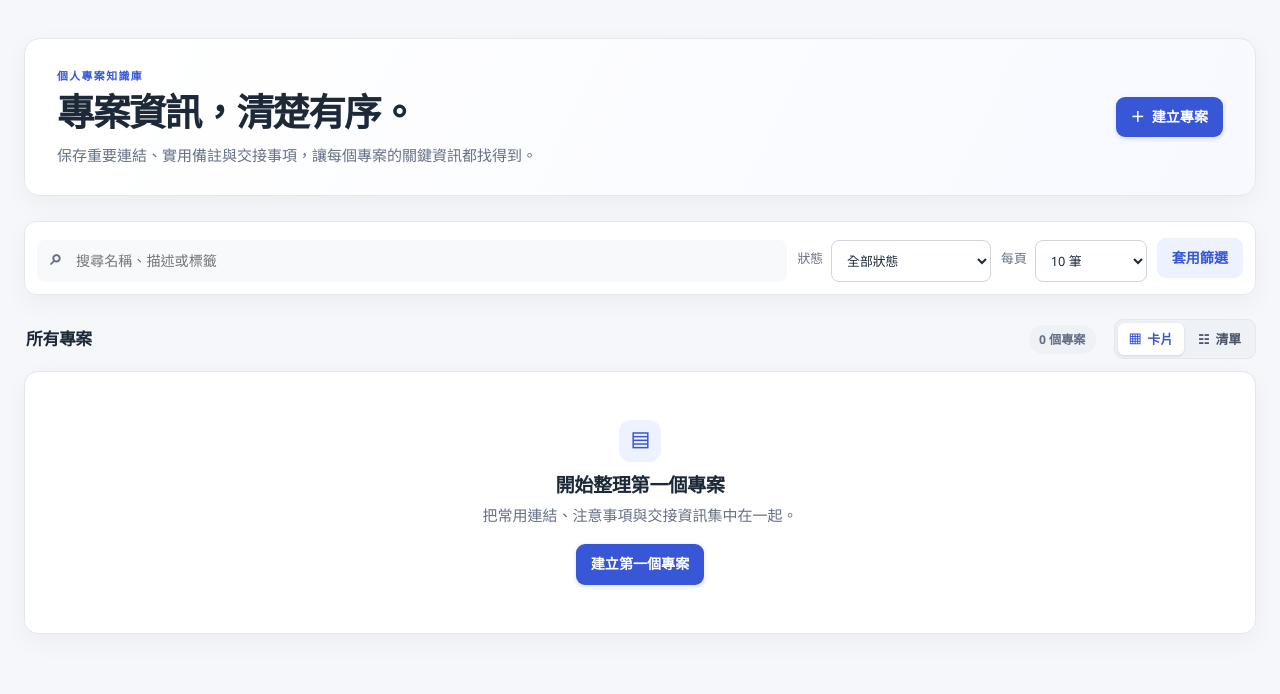
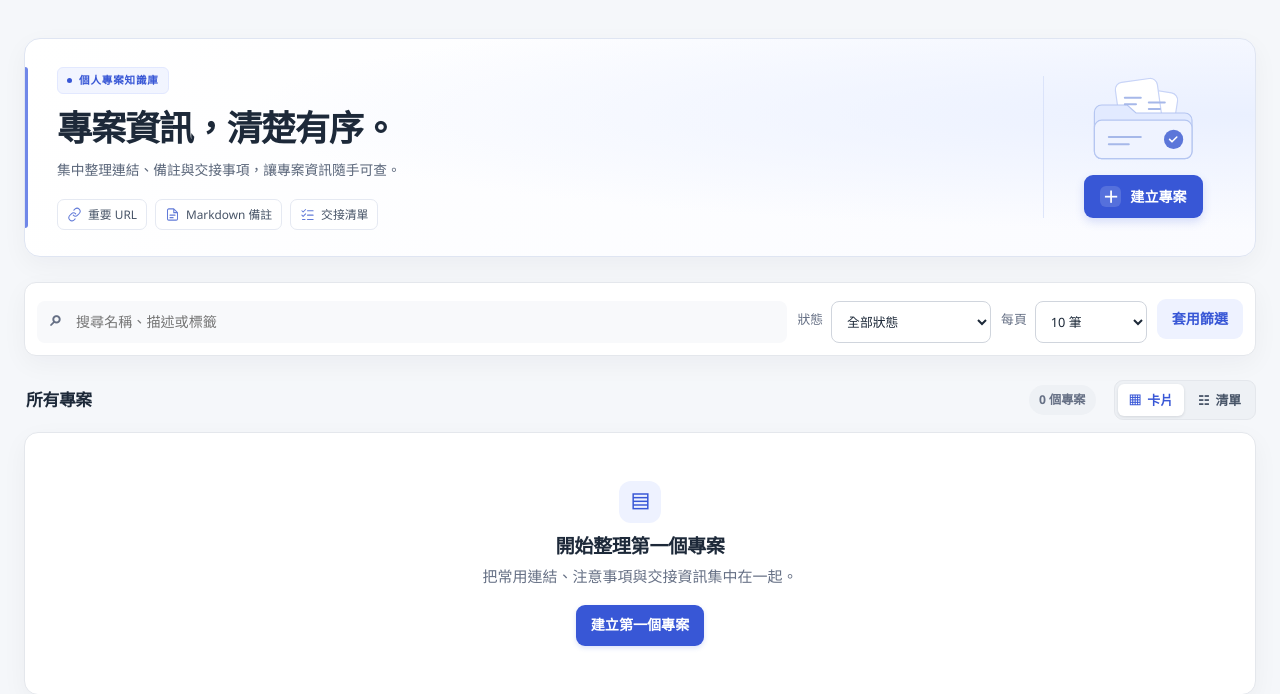
Before and after one commit to Zimkjdv/ProjMemo, a FastAPI app: page / in a window 1280 px wide. Shown: the part 69-763 px from the top of the page. Before the commit the page ends 719 px from the top, so only its background shows below. Run offline with FastAPI, Linux system fonts and the light colour scheme; data that the repository does not hold is empty.

Commit message:
feat: polish bilingual homepage introduction
Refine the homepage hero with a blue accent, clearer typography, a shortened bilingual description, three non-interactive feature hints, and a decorative inline SVG workspace illustration beside the new-project action.

Scope styling to the homepage so backup and vault headers remain unchanged, and update the stylesheet cache version.

Add Chinese and English homepage regression coverage. Validation: all 14 Python tests passed; browser checks covered 1024px English layout, Chinese display, the new-project entry, search, page-size selection, and list switching.

```diff
--- a/app/locales/en.json
+++ b/app/locales/en.json
@@ -1,4 +1,7 @@
 {
+  "集中整理連結、備註與交接事項，讓專案資訊隨手可查。": "Keep links, notes, and handover tasks together. Find project details at a glance.",
+  "專案整理功能": "Project organization features",
+  "Markdown 備註": "Markdown notes",
   "專案內容": "Project content",
   "專案內容顯示方式": "Project content view",
   "明細清單": "Details",
--- a/app/static/styles.css
+++ b/app/static/styles.css
@@ -78,6 +78,28 @@ label input, label select, label textarea { display: block; margin-top: 6px; }
 .page-hero h1 { font-size: clamp(1.8rem, 3vw, 2.35rem); }
 .hero-copy { max-width: 630px; margin: 0; color: var(--muted); }
 .hero-action { flex-shrink: 0; }
+/* Homepage introduction: scoped so backup and vault headers retain their layout. */
+.dashboard-hero { position: relative; isolation: isolate; gap: 32px; padding: 26px 32px; border-color: #dfe5f2; background: radial-gradient(ellipse at 100% 35%, #eaf0ff, transparent 58%), linear-gradient(110deg, #fff, #fafbff); }
+.dashboard-hero::before { position: absolute; top: 28px; bottom: 28px; left: 0; width: 3px; border-radius: 0 3px 3px 0; background: #7087e8; content: ""; }
+.dashboard-hero .hero-copy-block { flex: 1; min-width: 0; }
+.dashboard-hero .eyebrow { display: inline-flex; align-items: center; gap: 7px; margin-bottom: 11px; padding: 4px 9px; border: 1px solid #e2e8ff; border-radius: 6px; background: rgba(238, 242, 255, .72); font-size: .66rem; letter-spacing: .08em; }
+.dashboard-hero .eyebrow::before { width: 5px; height: 5px; flex-shrink: 0; border-radius: 50%; background: var(--primary); content: ""; }
+.dashboard-hero h1 { margin-bottom: 9px; font-size: clamp(1.85rem, 2.8vw, 2.2rem); line-height: 1.28; letter-spacing: -.035em; text-wrap: balance; }
+.dashboard-hero .hero-copy { max-width: 700px; color: #596579; font-size: .86rem; line-height: 1.65; }
+.hero-features { display: flex; flex-wrap: wrap; gap: 8px; margin: 17px 0 0; padding: 0; list-style: none; }
+.hero-features li { display: inline-flex; align-items: center; gap: 6px; padding: 5px 9px; border: 1px solid #e5e9f2; border-radius: 7px; color: #475467; background: rgba(255, 255, 255, .8); font-size: .74rem; font-weight: 500; }
+.hero-features svg { width: 15px; height: 15px; flex-shrink: 0; fill: none; stroke: #627bd8; stroke-width: 1.65; stroke-linecap: round; stroke-linejoin: round; }
+.hero-workspace { display: flex; width: 180px; flex-shrink: 0; flex-direction: column; align-items: center; gap: 9px; padding-left: 20px; border-left: 1px solid rgba(207, 218, 247, .65); }
+.hero-workspace-art { width: 144px; height: 90px; overflow: visible; }
+.hero-art-sheet { fill: #fff; stroke: #c8d4f7; stroke-width: 1.5; }
+.hero-art-folder { fill: #e2eaff; stroke: #b5c6f1; stroke-width: 1.5; }
+.hero-art-front { fill: #eff3ff; stroke: #b5c6f1; stroke-width: 1.5; }
+.hero-art-line { fill: none; stroke: #a6b8e9; stroke-width: 2.5; stroke-linecap: round; }
+.hero-art-mark { fill: #5c76d9; }
+.hero-art-check { fill: none; stroke: white; stroke-width: 2; stroke-linecap: round; stroke-linejoin: round; }
+.dashboard-hero .hero-action { min-height: 43px; gap: 9px; padding: 8px 15px; white-space: nowrap; box-shadow: 0 4px 10px rgba(56, 87, 214, .18); }
+.hero-action-icon { display: inline-grid; width: 21px; height: 21px; place-items: center; border-radius: 6px; background: rgba(255, 255, 255, .15); font-size: 1rem; line-height: 1; }
+.dashboard-hero .hero-action:focus-visible { outline: 3px solid #a8b9f7; outline-offset: 4px; }
 .filter-bar { display: flex; align-items: center; gap: 10px; margin: 0 0 24px; padding: 12px; border: 1px solid var(--line); border-radius: 12px; background: var(--surface); box-shadow: var(--shadow); }
 .search-field { position: relative; flex: 1; margin: 0; }
 .search-field input { padding-left: 38px; border-color: transparent; background: #f8f9fb; }
--- a/app/templates/base.html
+++ b/app/templates/base.html
@@ -5,7 +5,7 @@
     <meta name="viewport" content="width=device-width, initial-scale=1">
     <title>{% block title %}ProjMemo{% endblock %}</title>
     <meta name="referrer" content="no-referrer">
-    <link rel="stylesheet" href="{{ url_for('static', path='styles.css') }}?v=20261013-views">
+    <link rel="stylesheet" href="{{ url_for('static', path='styles.css') }}?v=20261013-home-hero">
   </head>
   <body>
     <header class="site-header">
--- a/app/templates/index.html
+++ b/app/templates/index.html
@@ -1,13 +1,29 @@
 {% extends "base.html" %}
 {% block title %}{{ t("專案列表｜ProjMemo") }}{% endblock %}
 {% block content %}
-<section class="hero page-hero">
+<section class="hero page-hero dashboard-hero" aria-labelledby="home-intro-title">
   <div class="hero-copy-block">
     <p class="eyebrow">{{ t("個人專案知識庫") }}</p>
-    <h1>{{ t("專案資訊，清楚有序。") }}</h1>
-    <p class="hero-copy">{{ t("保存重要連結、實用備註與交接事項，讓每個專案的關鍵資訊都找得到。") }}</p>
+    <h1 id="home-intro-title">{{ t("專案資訊，清楚有序。") }}</h1>
+    <p class="hero-copy">{{ t("集中整理連結、備註與交接事項，讓專案資訊隨手可查。") }}</p>
+    <ul class="hero-features" aria-label="{{ t('專案整理功能') }}">
+      <li><svg viewBox="0 0 24 24" aria-hidden="true" focusable="false"><path d="M10 13a5 5 0 0 0 7 0l3-3a5 5 0 0 0-7-7l-2 2M14 11a5 5 0 0 0-7 0l-3 3a5 5 0 0 0 7 7l2-2"/></svg>{{ t("重要 URL") }}</li>
+      <li><svg viewBox="0 0 24 24" aria-hidden="true" focusable="false"><path d="M14 3H6a2 2 0 0 0-2 2v14a2 2 0 0 0 2 2h12a2 2 0 0 0 2-2V9l-6-6Zm0 0v6h6M8 13h8M8 17h5"/></svg>{{ t("Markdown 備註") }}</li>
+      <li><svg viewBox="0 0 24 24" aria-hidden="true" focusable="false"><path d="m3 6 2 2 4-4M12 6h9M3 13l2 2 4-4M12 13h9M4 20h4M12 20h9"/></svg>{{ t("交接清單") }}</li>
+    </ul>
   </div>
-  <a class="button button-primary hero-action" href="/projects/new"><span aria-hidden="true">＋</span> {{ t("建立專案") }}</a>
+  <div class="hero-workspace">
+    <svg class="hero-workspace-art" viewBox="0 0 180 112" aria-hidden="true" focusable="false">
+      <rect class="hero-art-sheet" x="81" y="14" width="53" height="72" rx="9" transform="rotate(9 81 14)"/>
+      <rect class="hero-art-sheet" x="53" y="9" width="53" height="72" rx="9" transform="rotate(-8 53 9)"/>
+      <path class="hero-art-folder" d="M28 45a9 9 0 0 1 9-9h32l11 10h61a9 9 0 0 1 9 9v39a9 9 0 0 1-9 9H37a9 9 0 0 1-9-9Z"/>
+      <rect class="hero-art-front" x="28" y="55" width="122" height="48" rx="9"/>
+      <path class="hero-art-line" d="M66 27h20M66 35h14M96 33h20M96 41h14M46 76h40M46 85h25"/>
+      <circle class="hero-art-mark" cx="127" cy="79" r="12"/>
+      <path class="hero-art-check" d="m122 79 3 3 6-6"/>
+    </svg>
+    <a class="button button-primary hero-action" href="/projects/new"><span class="hero-action-icon" aria-hidden="true">＋</span> {{ t("建立專案") }}</a>
+  </div>
 </section>
 
 <form class="filter-bar" method="get" action="/">
```
Also changed, not shown: tests/test_home_hero.py (added, +31 -0 lines).
